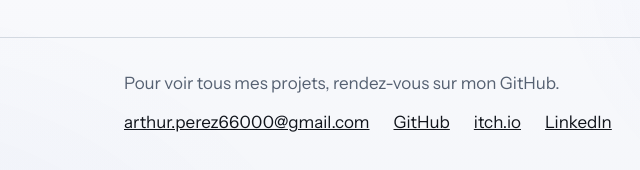
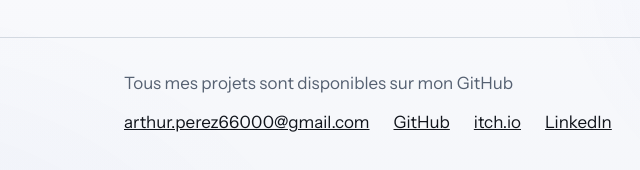
Before and after one commit to Arthur-PRZ/portfolio-fr, a plain HTML site: page index.html in a window 1280 px wide. Shown: the part 3205-3375 px from the top of the page, 0-640 px from the left. Drawn offline with nearby package versions, Linux system fonts and the light colour scheme.

Commit message:
Update footer text for GitHub project link

```diff
--- a/index.html
+++ b/index.html
@@ -271,7 +271,7 @@ body:has(dialog[open]){overflow:hidden}
 
 <footer id="contact">
   <div style="max-width:1080px;margin:0 auto;padding:0 24px">
-    <p>Pour voir tous mes projets, rendez-vous sur mon GitHub.</p>
+    <p>Tous mes projets sont disponibles sur mon GitHub</p>
     <div class="contact">
       <a href="mailto:arthur.perez66000@gmail.com">arthur.perez66000@gmail.com</a>
       <a href="https://github.com/arthur-prz">GitHub</a>
```
